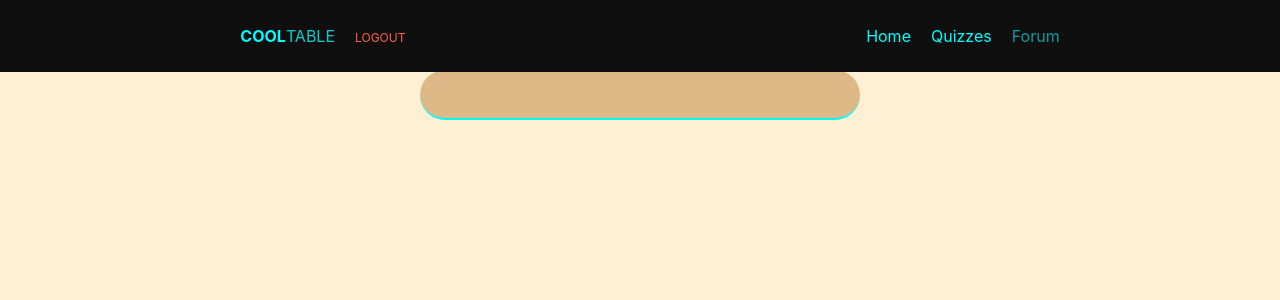
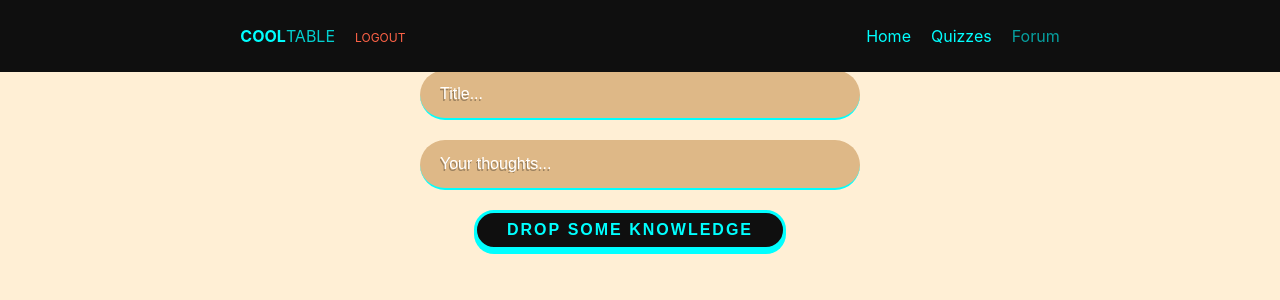
Before and after one commit to wcolts2000/cool_table, a React (Create React App) app in the folder cool_table_client/: page /forum/post in a window 1280 px wide. Shown: the top 300 px of the page. Built offline with nearby package versions, Linux system fonts and the light colour scheme.

Commit message:
savepoint, form for adding post nearly done, workers outside, not sure if network will go out

```diff
--- a/cool_table_client/src/ForumPost.js
+++ b/cool_table_client/src/ForumPost.js
@@ -1,9 +1,61 @@
-import React from "react";
+import React, { Component } from "react";
+import styled from "styled-components";
+import axios from "axios";
+import { URL } from "./App";
 
-export default function ForumPost() {
-  return (
-    <form>
-      <input />
-    </form>
-  );
+// ==============================
+// =====  Styled Component  =====
+// ==============================
+
+const Form = styled.form``;
+
+// ==============================
+// =====      Component     =====
+// ==============================
+
+export default class ForumPost extends Component {
+  constructor(props) {
+    super(props);
+    this.state = {
+      title: "",
+      body: ""
+    };
+  }
+
+  handleInputChange = ({ target: { name, value } }) => {
+    this.setState({
+      [name]: value
+    });
+  };
+
+  addPost = () => {
+    const userId = 1;
+    axios
+      .post(
+        `${URL}posts`,
+        `{this.state, id: ${userId}, created_at: ${Date.now()}}`
+      )
+      .then(({ data }) => console.log(data))
+      .catch(err => console.log(err));
+  };
+
+  render() {
+    return (
+      <Form onSubmit={this.addPost}>
+        <input
+          type="text"
+          value={this.state.title}
+          onChange={this.handleInputChange}
+          placeholder="Title..."
+        />
+        <input
+          type="text"
+          value={this.state.body}
+          onChange={this.handleInputChange}
+          placeholder="Your thoughts..."
+        />
+        <button>Drop&nbsp;some&nbsp;knowledge</button>
+      </Form>
+    );
+  }
 }
```
